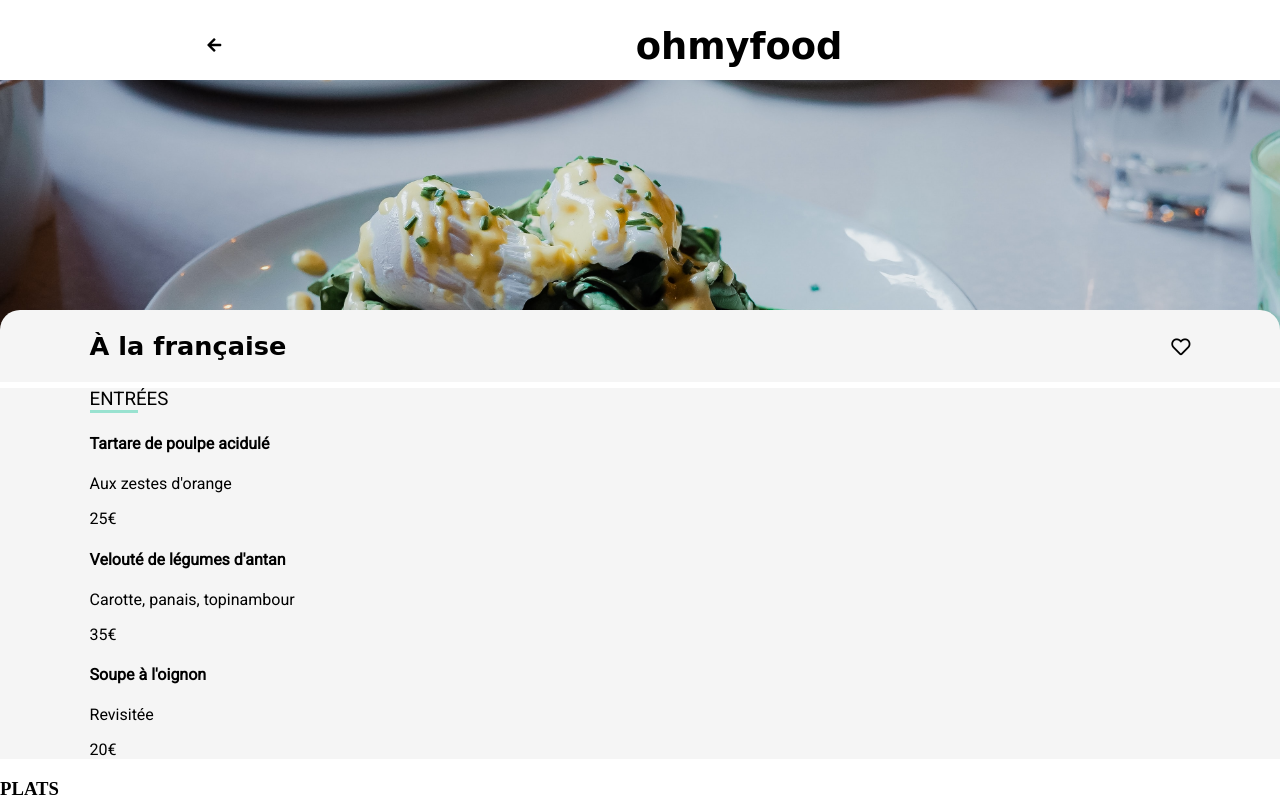
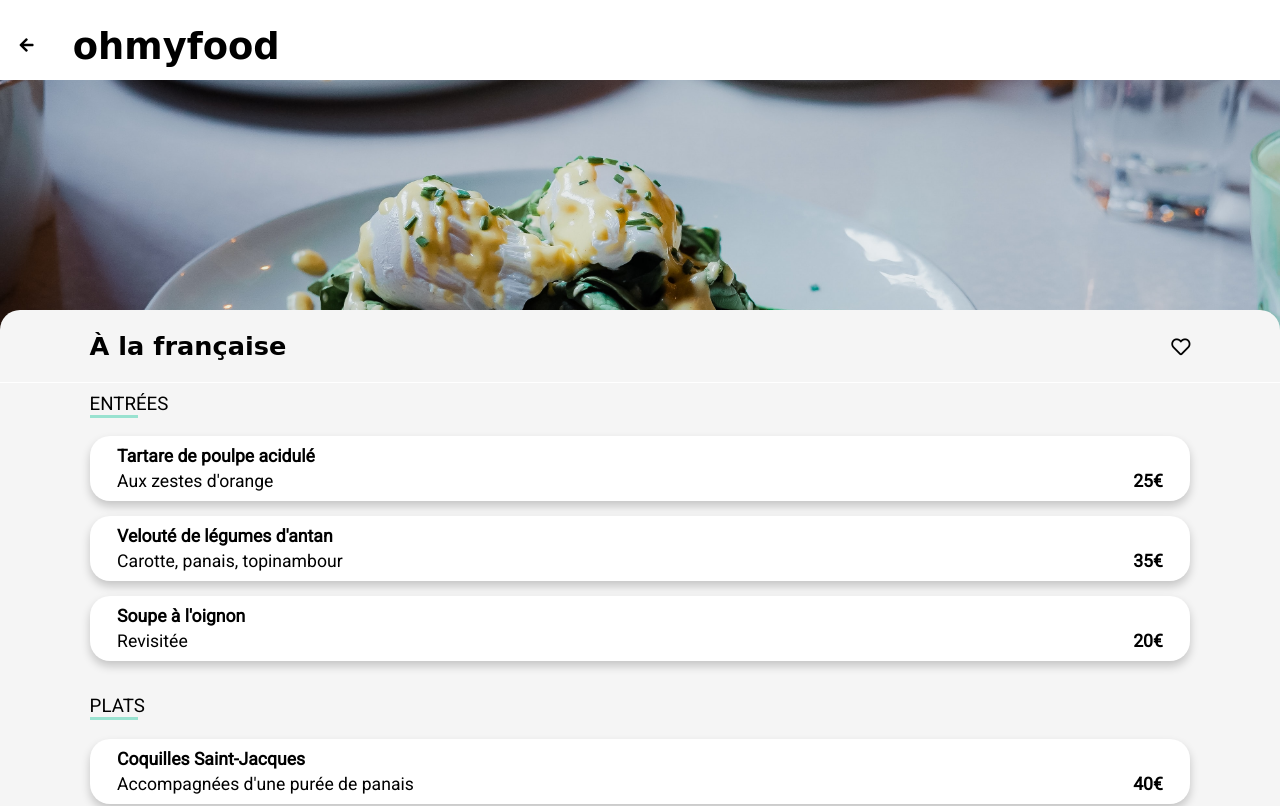
Before and after one commit to samantha-lombard/LOMBARDSamantha_3_09022021, a website: page restaurant_a_la_francaise.html in a window 1280 px wide. Shown: the top 806 px of the page. Drawn offline with Linux system fonts and the light colour scheme; a web font is replaced by a local one.

Commit message:
Fin css de toutes les pages

```diff
--- a/restaurant_a_la_francaise.html
+++ b/restaurant_a_la_francaise.html
@@ -50,7 +50,7 @@
                 </a>
             </article>
         </section>
-        <section>
+        <section id="section3_other">
             <h3>PLATS</h3>
             <article>
                 <a href="#">
@@ -80,7 +80,7 @@
                 </a>
             </article>
         </section>
-        <section>
+        <section id="section4_other">
             <h3>DESSERTS</h3>
             <article>
                 <a href="#">
--- a/sass/style.scss
+++ b/sass/style.scss
@@ -11,10 +11,11 @@ $size-h1: 2.3em;
 $size-h2: 1.6em;
 $size-h3: 1.3em;
 $size-p: 1.2em;
+$size-article: 1.1em;
 
 $shadow: 0px 5px 10px 0px rgba(0, 0, 0, 0.2);
 
-@mixin button {
+%button-base {
     font-family: $font-text;
     font-size: $size-p;
     border: 1px solid rgba(0, 0, 0, 0);
@@ -24,6 +25,20 @@ $shadow: 0px 5px 10px 0px rgba(0, 0, 0, 0.2);
     background-image: linear-gradient(to bottom right, $color-secondary, $color-primary);
     box-shadow: $shadow;
     cursor: pointer;
+}
+
+@mixin button_1 {
+    @extend %button-base;
+    width: 70%;
+    margin-top: 10px;
+    margin-left: 15%;
+    margin-right: 15%;
+}
+
+@mixin button_2 {
+   @extend %button-base;
+    width: 60%;
+    margin: 20px 20% 30px 20%;
 }
 
 body {
@@ -45,6 +60,23 @@ body {
         font-size: $size-h1;
         text-align: center;
         margin: 0px;
+    }
+}
+
+#header_other {
+    height: 80px;
+    div {
+        display: flex;
+        align-items: center;
+        justify-content: space-around;
+        width: 18.7rem;
+        i {
+            color: black;
+        }
+        h1 {
+            font-family: $font-title;
+            font-size: $size-h1;
+        }
     }
 }
 
@@ -92,11 +124,36 @@ body {
         margin-right: 5%;
     }
     button {
-        width: 70%;
-        margin-top: 10px;
-        margin-left: 15%;
-        margin-right: 15%;
-        @include button;
+        @include button_1;
+    }
+}
+
+#section1_other {
+    position: relative;
+    img {
+        width: 100%;
+        height: 300px;
+        object-fit: cover;
+    }
+    div {
+        width: 86%;
+        display: flex;
+        align-items: center;
+        padding-left: 7%;
+        padding-right: 7%;
+        background-color: $bckg-color;
+        border-radius: 20px 20px 0px 0px;
+        margin-top: -30px;
+        position: absolute;
+        top: 260px;
+        h2 {
+            font-family: $font-title;
+            font-size: $size-h2;
+        }
+        i {
+            margin-left: auto;
+            font-size: $size-p;
+        }
     }
 }
 
@@ -144,10 +201,7 @@ body {
 
 #section3_main {
     background-color: $bckg-color;
-    padding-top: 20px;
-    padding-bottom: 50px;
-    padding-left: 7%;
-    padding-right: 7%;
+    padding: 20px 7% 50px 7%;
     margin-top: 60px;
     font-family: $font-text;
     h2 {
@@ -201,13 +255,65 @@ body {
     }
 }
 
+#section2_other, #section3_other {
+    background-color: $bckg-color;
+    margin-top: -20px;
+    font-family: $font-text;
+    padding-left: 7%;
+    padding-right: 7%;
+    padding-bottom: 10px;
+    h3 {
+        font-weight: normal;
+        border-bottom: 3px solid $color-tertiary;
+        width: 3rem;
+        padding-top: 10px;
+    }
+    article {
+        background-color: white;
+        border-radius: 20px;
+        padding-top: 10px;
+        padding-left: 2.5%;
+        padding-right: 2.5%;
+        margin-bottom: 15px;
+        box-shadow: $shadow;
+        h4 {
+            font-size: $size-article;
+            margin-top: 0px;
+            margin-bottom: 5px;
+        }
+        div {
+            display: flex;
+            align-items: center;
+            p {
+                font-size: $size-article;
+                white-space: nowrap;
+                overflow: hidden;
+                text-overflow: ellipsis;
+                padding-right: 3%;
+                margin-top: 0px;
+                margin-bottom: 10px;
+            }
+            span {
+                margin-left: auto;
+                margin-bottom: 10px;
+                font-weight: bold;
+                font-size: $size-article;
+            }
+        }
+    }
+}
+
+#section4_other {
+    @extend #section2_other;
+    button {
+        @include button_2;
+    }
+}
+
 footer {
     background-color: rgb(36, 36, 36);
     color: white;
-    padding-top: 15px;
-    padding-left: 7%;
-    padding-right: 7%;
-    padding-bottom: 15px;
+    padding: 15px 7% 15px 7%;
     margin-top: 0px;
     font-family: $font-text;
     a {
@@ -233,62 +339,3 @@ footer {
         }
     }
 }
-
-#header_other {
-    height: 80px;
-    div {
-        display: flex;
-        align-items: center;
-        justify-content: space-around;
-        margin-right: 18%;
-        i {
-            color: black;
-        }
-        h1 {
-            font-family: $font-title;
-            font-size: $size-h1;
-        }
-    }
-}
-
-#section1_other {
-    position: relative;
-    img {
-        width: 100%;
-        height: 300px;
-        object-fit: cover;
-    }
-    div {
-        width: 86%;
-        display: flex;
-        align-items: center;
-        padding-left: 7%;
-        padding-right: 7%;
-        background-color: $bckg-color;
-        border-radius: 20px 20px 0px 0px;
-        margin-top: -30px;
-        position: absolute;
-        top: 260px;
-        h2 {
-            font-family: $font-title;
-            font-size: $size-h2;
-        }
-        i {
-            margin-left: auto;
-            font-size: $size-p;
-        }
-    }
-}
-
-#section2_other {
-    background-color: $bckg-color;
-    margin-top: -15px;
-    font-family: $font-text;
-    padding-left: 7%;
-    padding-right: 7%;
-    h3 {
-        font-weight: normal;
-        border-bottom: 3px solid $color-tertiary;
-        width: 3rem;
-    }
-}
```
Also changed, not shown: restaurant_la_note_enchantee.html (+2 -2 lines), restaurant_la_palette_du_gout.html (+2 -2 lines), restaurant_le_delice_des_sens.html (+2 -2 lines), css/style.css, 1 other file.
